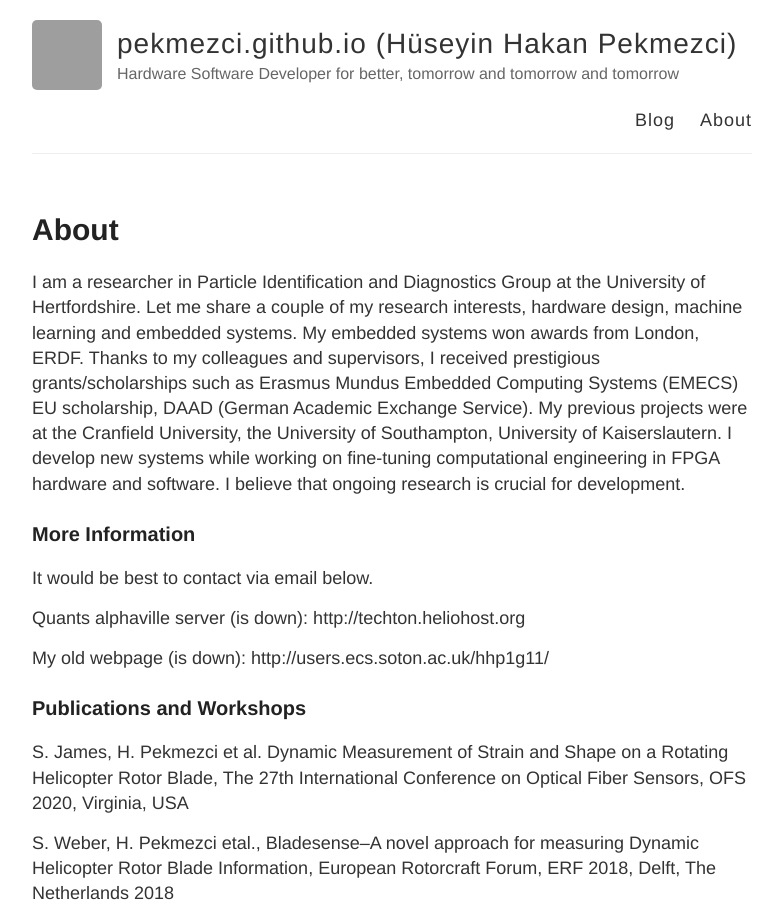
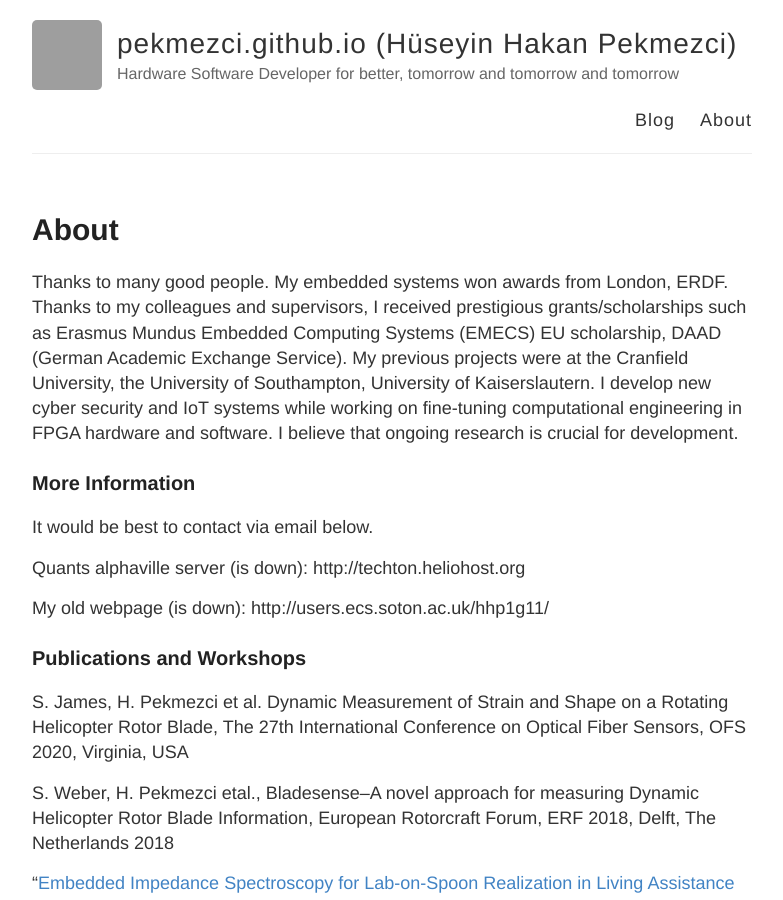
Before and after one commit to pekmezci/pekmezci.github.io, a Jekyll site: the page built from about.md, in a window 1280 px wide and 900 px high. Shown: the whole window, without its empty margins (248-1031 px from the left). Built offline with Jekyll 4.4.1, drawn with Linux system fonts in a browser that asks for light colours; grey boxes are pictures that could not be loaded.

Commit message:
Update about.md

```diff
--- a/about.md
+++ b/about.md
@@ -4,7 +4,7 @@ title: About
 permalink: /about/
 ---
 
-I am a researcher in Particle Identification and Diagnostics Group at the University of Hertfordshire. Let me share a couple of my research interests, hardware design, machine learning and embedded systems. My embedded systems won awards from London, ERDF. Thanks to my colleagues and supervisors, I received prestigious grants/scholarships such as Erasmus Mundus Embedded Computing Systems (EMECS) EU scholarship, DAAD (German Academic Exchange Service). My previous projects were at the Cranfield University, the University of Southampton, University of Kaiserslautern. I develop new systems while working on fine-tuning computational engineering in FPGA hardware and software. I believe that ongoing research is crucial for development.
+Thanks to many good people. My embedded systems won awards from London, ERDF. Thanks to my colleagues and supervisors, I received prestigious grants/scholarships such as Erasmus Mundus Embedded Computing Systems (EMECS) EU scholarship, DAAD (German Academic Exchange Service). My previous projects were at the Cranfield University, the University of Southampton, University of Kaiserslautern. I develop new cyber security and IoT systems while working on fine-tuning computational engineering in FPGA hardware and software. I believe that ongoing research is crucial for development.
 
 ### More Information
 
```
